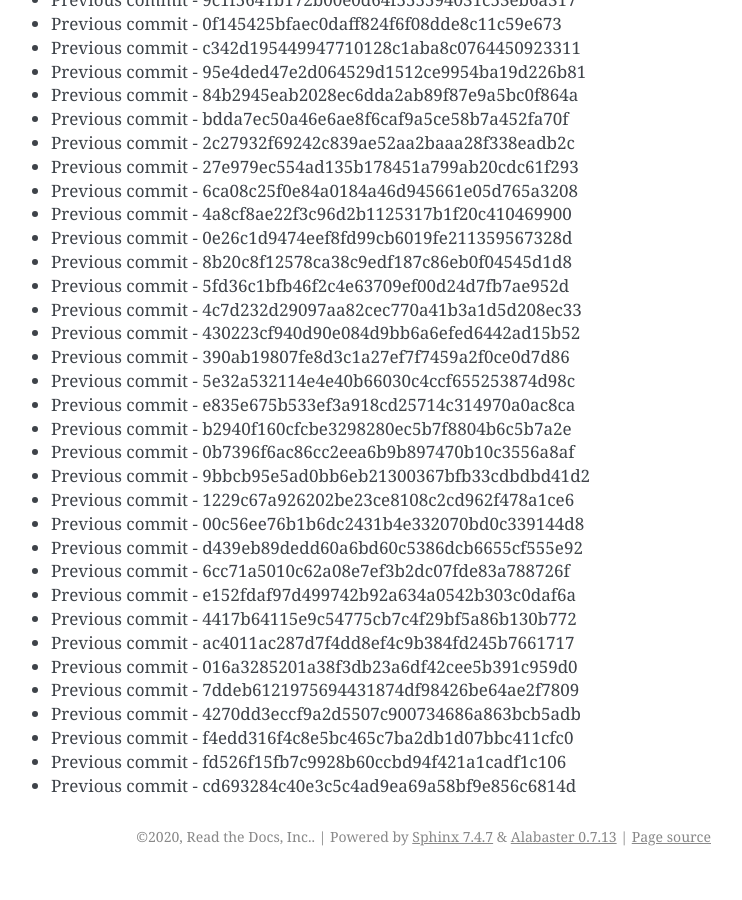
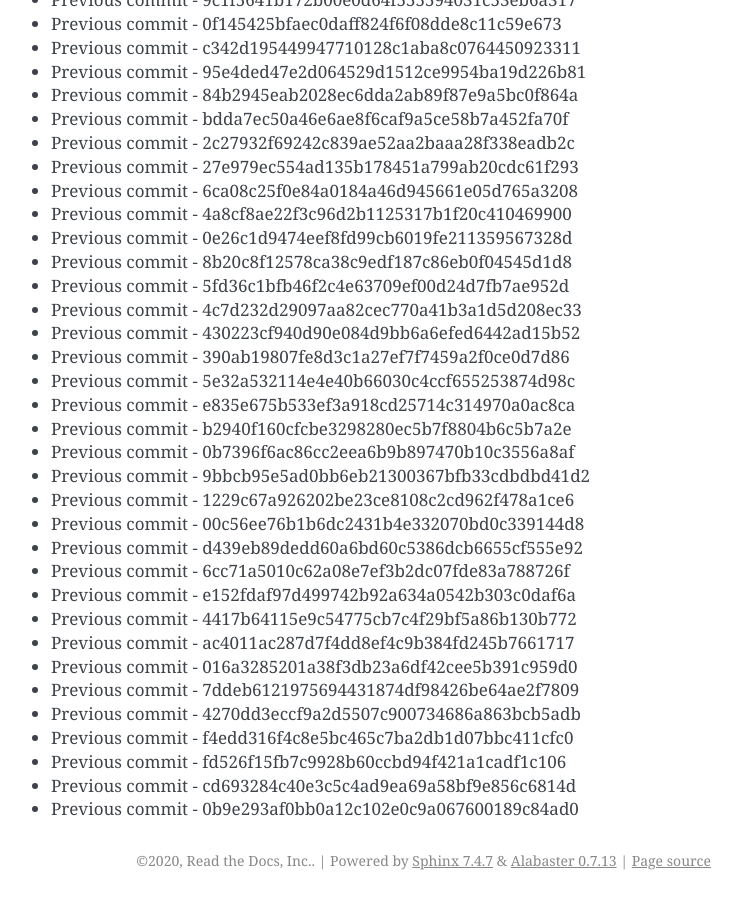
Before and after one commit to readthedocs/rtd-git-stresstest, a Sphinx documentation site: the page built from docs/updates.rst, in a window 1280 px wide and 900 px high, scrolled down 62551 px. Shown: the whole window, without its empty margins (399-1141 px from the left). Built offline with Sphinx 7.4.7, drawn with Linux system fonts in a browser that asks for light colours; before the commit the page ends 63427 px from its top, so only the background shows below that.

Commit message:
Generating commit from previous: 0b9e293af0bb0a12c102e0c9a067600189c84ad0

```diff
--- a/docs/updates.rst
+++ b/docs/updates.rst
@@ -2660,3 +2660,4 @@ It can be tested for any performance characteristics.
 * Previous commit - f4edd316f4c8e5bc465c7ba2db1d07bbc411cfc0
 * Previous commit - fd526f15fb7c9928b60ccbd94f421a1cadf1c106
 * Previous commit - cd693284c40e3c5c4ad9ea69a58bf9e856c6814d
+* Previous commit - 0b9e293af0bb0a12c102e0c9a067600189c84ad0
```
